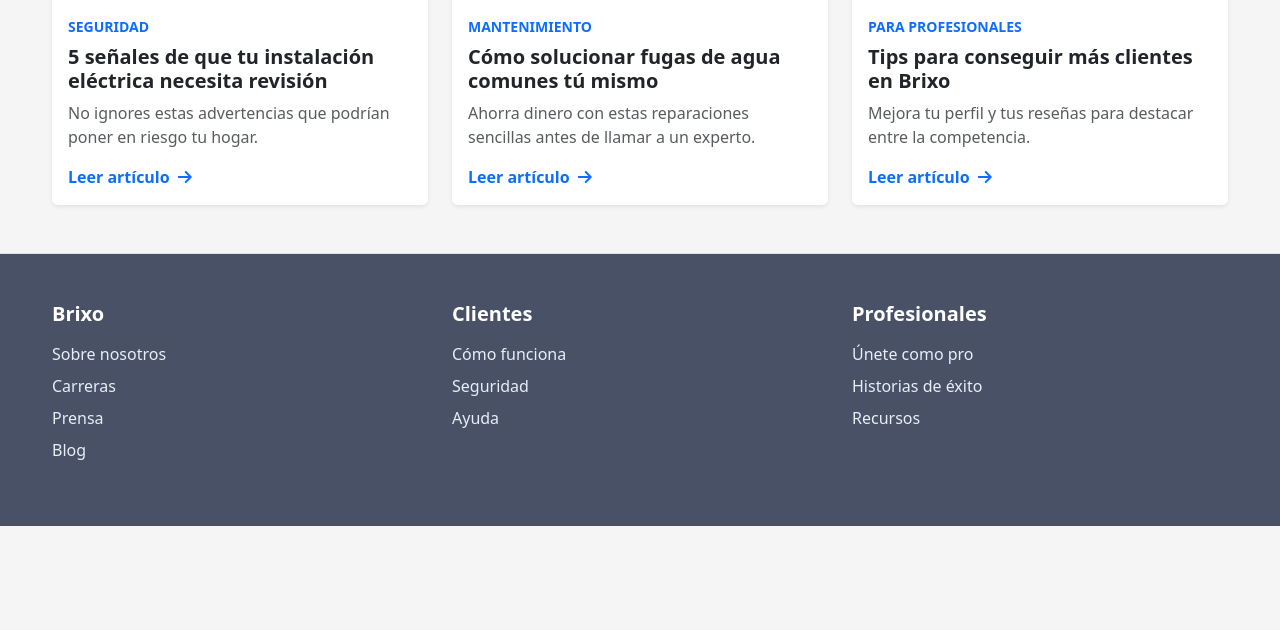
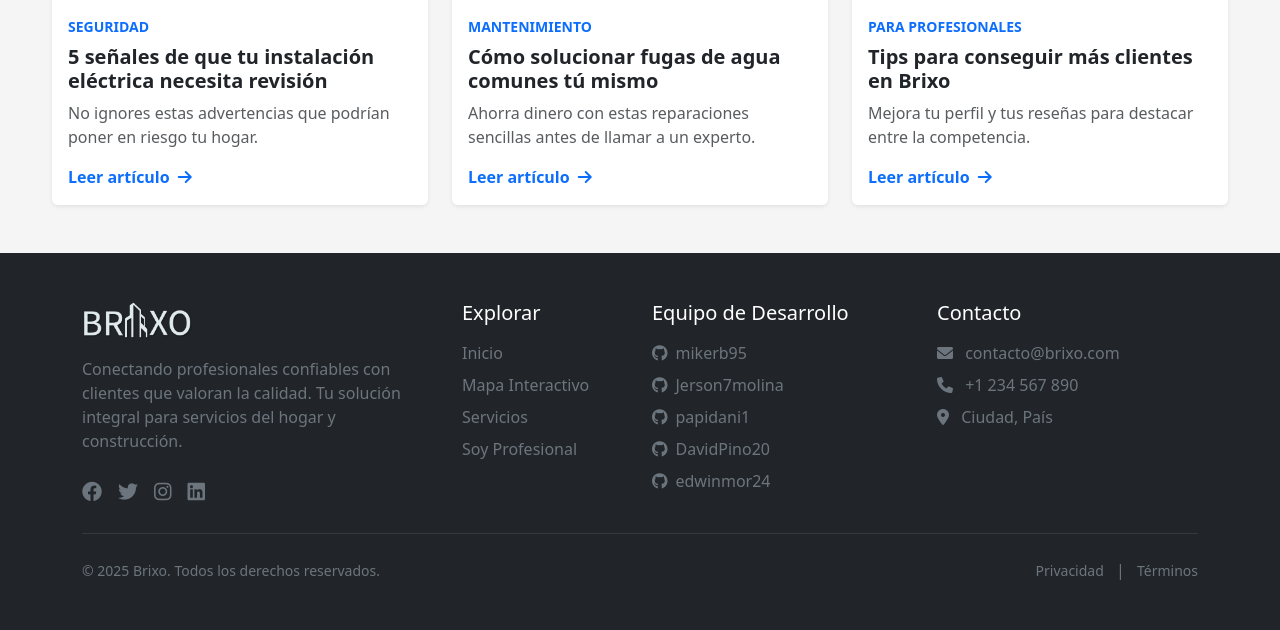
Before and after one commit to mikerb95/BrixoCI4, a CodeIgniter 4 app: the page made by app/Views/info/blog.php in a window 1280 px wide. Shown: the part 953-1583 px from the top of the page. Before the commit the page ends 1479 px from the top, so only its background shows below. Run offline with PHP 8.4 and a stand-in for CodeIgniter, Linux system fonts and the light colour scheme; the template is opened without the code that fills it, so the values that code supplies are empty; some libraries are stand-ins or nearby versions; some web fonts are replaced.

```diff
--- a/app/Views/info/partials/footer_static.php
+++ b/app/Views/info/partials/footer_static.php
@@ -1,36 +1,95 @@
-<footer class="site-footer py-5 border-top mt-auto">
-    <div class="container" style="max-width: 1200px;">
+<footer class="bg-dark text-light py-5 mt-auto">
+    <div class="container">
         <div class="row g-4">
-            <div class="col-md-4">
-                <h4 class="h5 fw-bold mb-3">Brixo</h4>
-                <ul class="list-unstyled">
-                    <li class="mb-2"><a href="/sobre-nosotros" class="text-decoration-none hover-underline">Sobre
-                            nosotros</a></li>
-                    <li class="mb-2"><a href="/carreras" class="text-decoration-none hover-underline">Carreras</a></li>
-                    <li class="mb-2"><a href="/prensa" class="text-decoration-none hover-underline">Prensa</a></li>
-                    <li class="mb-2"><a href="/blog" class="text-decoration-none hover-underline">Blog</a></li>
+            <!-- Brand Section -->
+            <div class="col-lg-4 col-md-6">
+                <a href="/" class="d-flex align-items-center mb-3 text-decoration-none">
+                    <img src="/images/brixo-logo-wh.png" alt="Brixo Logo" height="40" class="me-2" onerror="this.style.display='none'; this.nextElementSibling.style.display='block'">
+                    <span class="fs-4 fw-bold text-white" style="display:none;">Brixo</span>
+                </a>
+                <p class="text-secondary mb-4">
+                    Conectando profesionales confiables con clientes que valoran la calidad.
+                    Tu solución integral para servicios del hogar y construcción.
+                </p>
+                <div class="d-flex gap-3">
+                    <a href="#" class="text-secondary text-decoration-none fs-5" aria-label="Facebook"><i class="fab fa-facebook"></i></a>
+                    <a href="#" class="text-secondary text-decoration-none fs-5" aria-label="Twitter"><i class="fab fa-twitter"></i></a>
+                    <a href="#" class="text-secondary text-decoration-none fs-5" aria-label="Instagram"><i class="fab fa-instagram"></i></a>
+                    <a href="#" class="text-secondary text-decoration-none fs-5" aria-label="LinkedIn"><i class="fab fa-linkedin"></i></a>
+                </div>
+            </div>
+
+            <!-- Quick Links -->
+            <div class="col-lg-2 col-md-6">
+                <h5 class="text-white mb-3">Explorar</h5>
+                <ul class="list-unstyled text-secondary">
+                    <li class="mb-2"><a href="/" class="text-decoration-none text-secondary hover-text-white transition">Inicio</a></li>
+                    <li class="mb-2"><a href="/mapa" class="text-decoration-none text-secondary hover-text-white transition">Mapa Interactivo</a></li>
+                    <li class="mb-2"><a href="/servicios" class="text-decoration-none text-secondary hover-text-white transition">Servicios</a></li>
+                    <li class="mb-2"><a href="/unete-pro" class="text-decoration-none text-secondary hover-text-white transition">Soy Profesional</a></li>
                 </ul>
             </div>
-            <div class="col-md-4">
-                <h4 class="h5 fw-bold mb-3">Clientes</h4>
-                <ul class="list-unstyled">
-                    <li class="mb-2"><a href="/como-funciona" class="text-decoration-none hover-underline">Cómo
-                            funciona</a></li>
-                    <li class="mb-2"><a href="/seguridad" class="text-decoration-none hover-underline">Seguridad</a>
+
+            <!-- Developers Team -->
+            <div class="col-lg-3 col-md-6">
+                <h5 class="text-white mb-3">Equipo de Desarrollo</h5>
+                <ul class="list-unstyled text-secondary">
+                    <li class="mb-2">
+                        <a href="https://github.com/mikerb95" target="_blank" rel="noopener noreferrer" class="text-decoration-none text-secondary hover-text-white transition d-flex align-items-center">
+                            <i class="fab fa-github me-2"></i> mikerb95
+                        </a>
                     </li>
-                    <li class="mb-2"><a href="/ayuda" class="text-decoration-none hover-underline">Ayuda</a></li>
+                    <li class="mb-2">
+                        <a href="https://github.com/Jerson7molina" target="_blank" rel="noopener noreferrer" class="text-decoration-none text-secondary hover-text-white transition d-flex align-items-center">
+                            <i class="fab fa-github me-2"></i> Jerson7molina
+                        </a>
+                    </li>
+                    <li class="mb-2">
+                        <a href="https://github.com/papidani1" target="_blank" rel="noopener noreferrer" class="text-decoration-none text-secondary hover-text-white transition d-flex align-items-center">
+                            <i class="fab fa-github me-2"></i> papidani1
+                        </a>
+                    </li>
+                    <li class="mb-2">
+                        <a href="https://github.com/DavidPino20" target="_blank" rel="noopener noreferrer" class="text-decoration-none text-secondary hover-text-white transition d-flex align-items-center">
+                            <i class="fab fa-github me-2"></i> DavidPino20
+                        </a>
+                    </li>
+                    <li class="mb-2">
+                        <a href="https://github.com/edwinmor24" target="_blank" rel="noopener noreferrer" class="text-decoration-none text-secondary hover-text-white transition d-flex align-items-center">
+                            <i class="fab fa-github me-2"></i> edwinmor24
+                        </a>
+                    </li>
                 </ul>
             </div>
-            <div class="col-md-4">
-                <h4 class="h5 fw-bold mb-3">Profesionales</h4>
-                <ul class="list-unstyled">
-                    <li class="mb-2"><a href="/unete-pro" class="text-decoration-none hover-underline">Únete como
-                            pro</a></li>
-                    <li class="mb-2"><a href="/historias-exito" class="text-decoration-none hover-underline">Historias
-                            de éxito</a></li>
-                    <li class="mb-2"><a href="/recursos" class="text-decoration-none hover-underline">Recursos</a></li>
+
+            <!-- Contact / Legal -->
+            <div class="col-lg-3 col-md-6">
+                <h5 class="text-white mb-3">Contacto</h5>
+                <ul class="list-unstyled text-secondary">
+                    <li class="mb-2"><i class="fas fa-envelope me-2"></i> contacto@brixo.com</li>
+                    <li class="mb-2"><i class="fas fa-phone me-2"></i> +1 234 567 890</li>
+                    <li class="mb-2"><i class="fas fa-map-marker-alt me-2"></i> Ciudad, País</li>
+                </ul>
+            </div>
+        </div>
+
+        <hr class="border-secondary my-4">
+
+        <div class="row align-items-center">
+            <div class="col-md-6 text-center text-md-start text-secondary">
+                <small>&copy; <?= date('Y') ?> Brixo. Todos los derechos reservados.</small>
+            </div>
+            <div class="col-md-6 text-center text-md-end">
+                <ul class="list-inline mb-0">
+                    <li class="list-inline-item"><a href="#" class="text-secondary text-decoration-none small">Privacidad</a></li>
+                    <li class="list-inline-item"><span class="text-secondary">|</span></li>
+                    <li class="list-inline-item"><a href="#" class="text-secondary text-decoration-none small">Términos</a></li>
                 </ul>
             </div>
         </div>
     </div>
+    <style>
+        .hover-text-white:hover { color: #fff !important; }
+        .transition { transition: all 0.3s ease; }
+    </style>
 </footer>
```
Also changed, not shown: app/Views/servicios.php (+88 -22 lines), public/seed.sql (+7 -1 lines).
